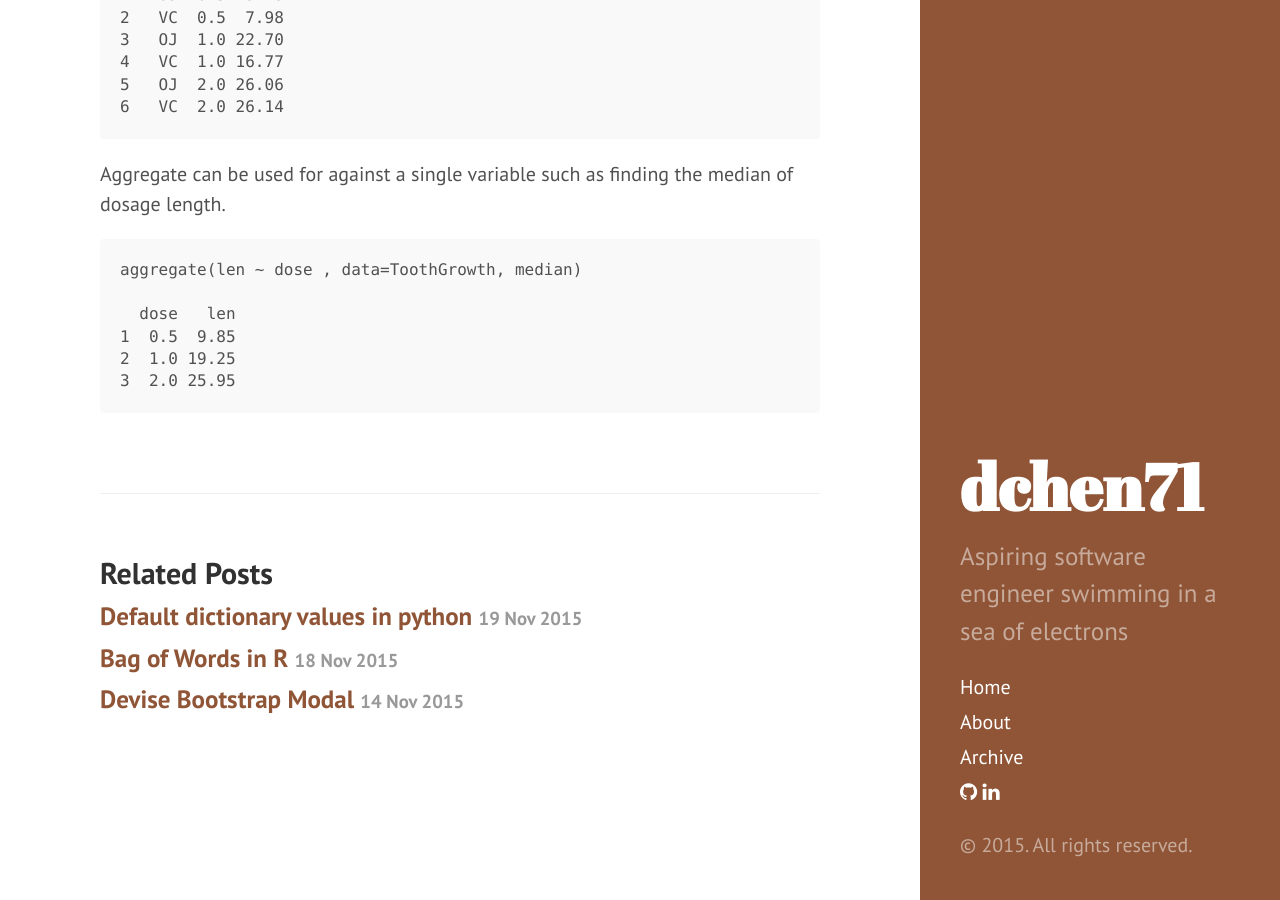
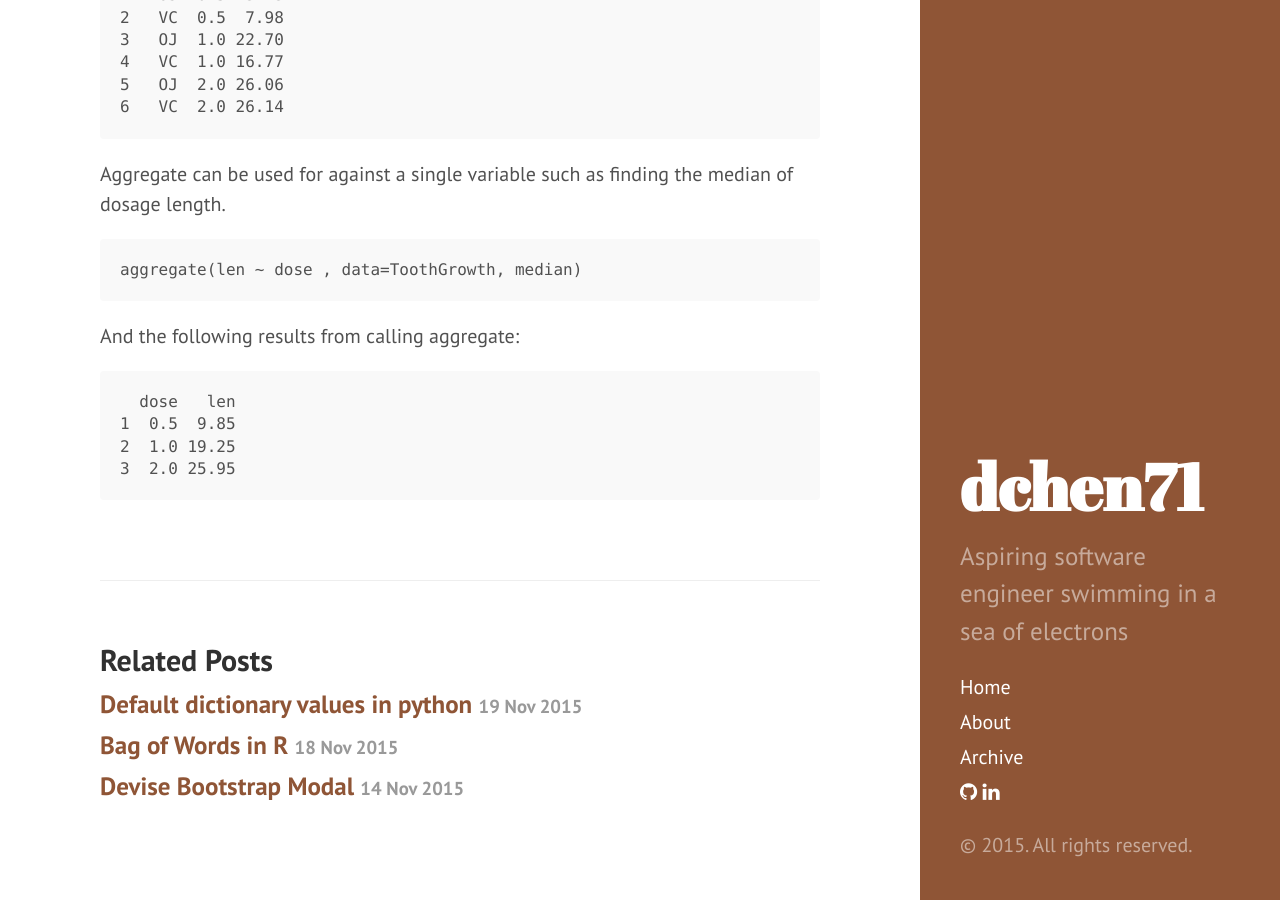
Before and after one commit to dchen71/dchen71.github.io, a Jekyll site: the page built from _posts/2015-11-20-r-aggregate.md, in a window 1280 px wide and 900 px high, scrolled down 583 px. Built offline with Jekyll 4.4.1, drawn with Linux system fonts in a browser that asks for light colours; Markdown is read by kramdown in place of the engine named in the settings.

Commit message:
added a line break for the post

```diff
--- a/_posts/2015-11-20-r-aggregate.md
+++ b/_posts/2015-11-20-r-aggregate.md
@@ -23,6 +23,8 @@ Aggregate can be used for against a single variable such as finding the median o
 
     aggregate(len ~ dose , data=ToothGrowth, median)
 
+And the following results from calling aggregate:
+
       dose   len
     1  0.5  9.85
     2  1.0 19.25
```
